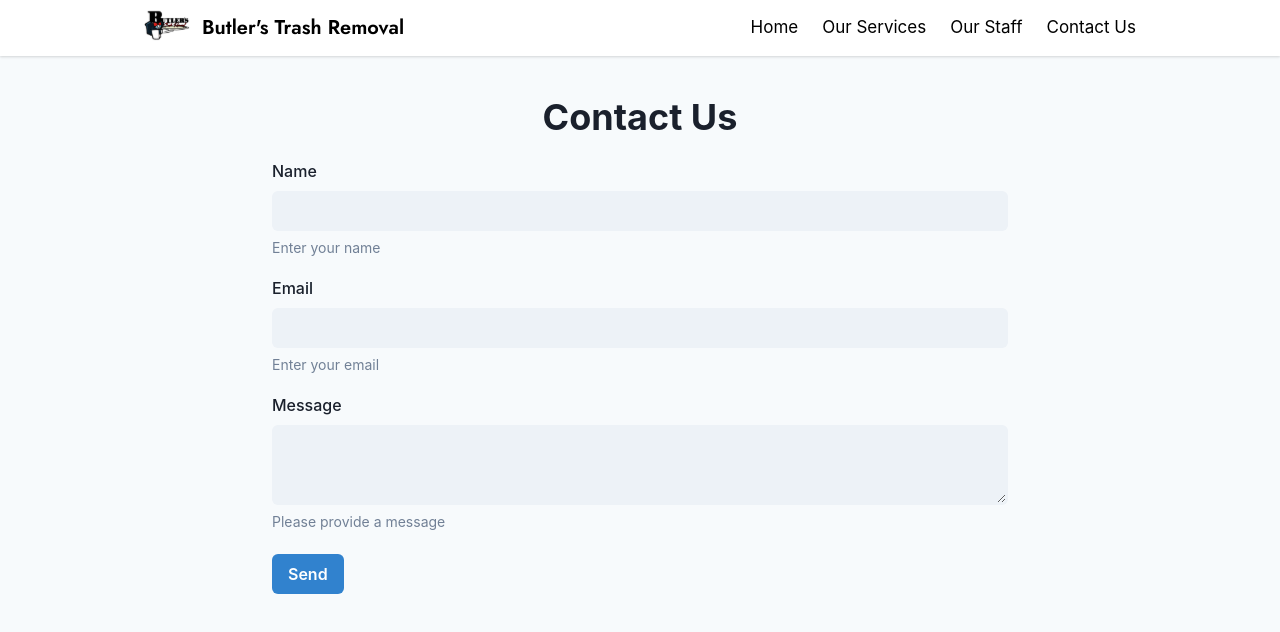
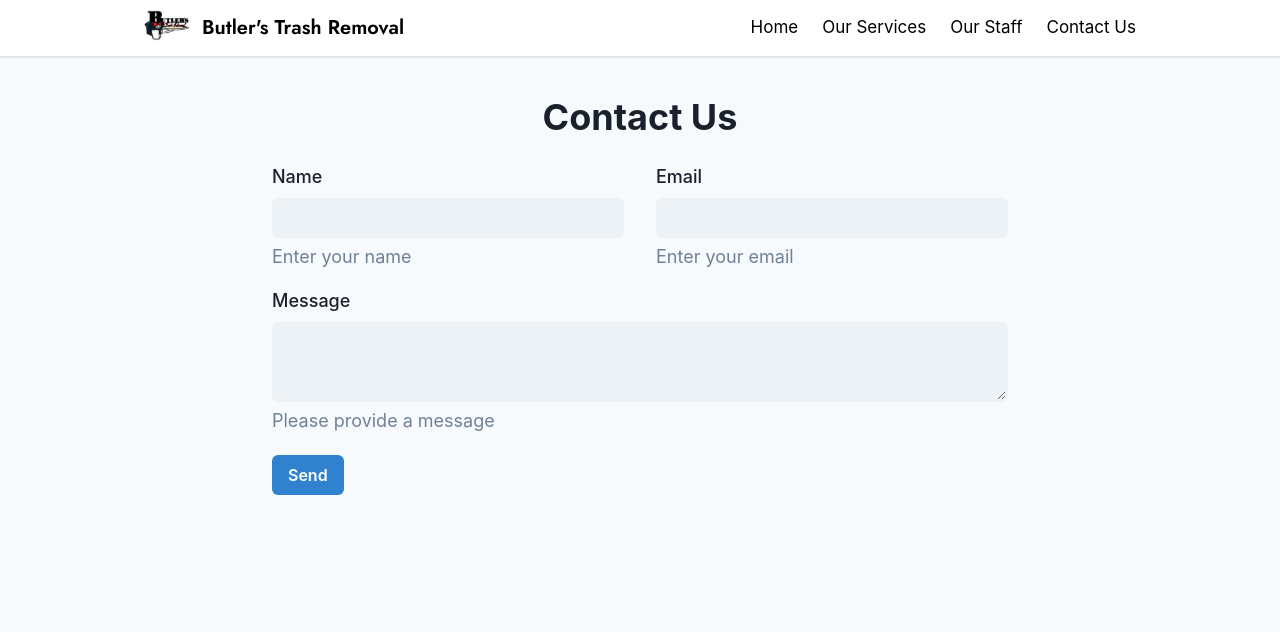
Before and after one commit to codymjarrett/butlers-trash-removal, a Next.js app: page /contact in a window 1280 px wide. Shown: the top 632 px of the page. Built offline with nearby package versions, Linux system fonts and the light colour scheme.

Commit message:
format a bit better

```diff
--- a/pages/_app.tsx
+++ b/pages/_app.tsx
@@ -2,10 +2,11 @@ import '../styles/globals.css';
 import type { AppProps } from 'next/app';
 
 import { ChakraProvider } from '@chakra-ui/react';
+import { customTheme } from '../theme';
 
 function MyApp({ Component, pageProps }: AppProps) {
   return (
-    <ChakraProvider>
+    <ChakraProvider theme={customTheme}>
       <Component {...pageProps} />
     </ChakraProvider>
   );
--- a/pages/contact.tsx
+++ b/pages/contact.tsx
@@ -1,5 +1,4 @@
 import React from 'react';
-import { useRouter } from 'next/router';
 import type { NextPage } from 'next';
 import { Formik, Field, Form, FormikHelpers, FormikErrors } from 'formik';
 
@@ -13,7 +12,9 @@ import {
   FormHelperText,
   Heading,
   Input,
+  Stack,
   Textarea,
+  useMediaQuery,
 } from '@chakra-ui/react';
 
 import Layout from '../components/Layout';
@@ -40,13 +41,12 @@ const validateForm = (values: Values) => {
 };
 
 const Contact: NextPage = () => {
-  const router = useRouter();
+  const [isLargerThan768] = useMediaQuery('(min-width: 768px)');
+
   return (
     <Layout>
-      <Container maxW="container.md" mt={6}>
+      <Container maxW="container.md" mt={5}>
         <Heading textAlign="center">Contact Us</Heading>
-      </Container>
-      <Container maxW="container.md" mt={5}>
         <Formik
           initialValues={{ name: '', email: '', message: '' }}
           validate={validateForm}
@@ -77,13 +77,20 @@ const Contact: NextPage = () => {
             errors,
           }) => (
             <Form onSubmit={handleSubmit}>
+              <Stack
+                direction={{ base: 'column', md: 'row' }}
+                spacing={8}
+                mt={6}
+              >
                 <Field id="name" name="name">
                   {({ field, form }: { field: typeof Field; form: any }) => (
-                  <Box>
+                    <Box width={isLargerThan768 ? 'half' : 'full'}>
                       <FormControl
                         isInvalid={form.errors.name && form.touched.name}
                       >
-                      <FormLabel htmlFor="name">Name</FormLabel>
+                        <FormLabel htmlFor="name" fontSize="lg">
+                          Name
+                        </FormLabel>
                         <Input
                           {...field}
                           id="name"
@@ -93,9 +100,13 @@ const Contact: NextPage = () => {
                           variant="filled"
                         />
                         {form.errors.name ? (
-                        <FormErrorMessage>{form.errors.name}</FormErrorMessage>
+                          <FormErrorMessage>
+                            {form.errors.name}
+                          </FormErrorMessage>
                         ) : (
-                        <FormHelperText>Enter your name</FormHelperText>
+                          <FormHelperText fontSize="lg">
+                            Enter your name
+                          </FormHelperText>
                         )}
                       </FormControl>
                     </Box>
@@ -103,11 +114,13 @@ const Contact: NextPage = () => {
                 </Field>
                 <Field id="email" name="email">
                   {({ field, form }: { field: typeof Field; form: any }) => (
-                  <Box mt={5}>
+                    <Box mt={5} width={isLargerThan768 ? 'half' : 'full'}>
                       <FormControl
                         isInvalid={form.errors.email && form.touched.email}
                       >
-                      <FormLabel htmlFor="email">Email</FormLabel>
+                        <FormLabel htmlFor="email" fontSize="lg">
+                          Email
+                        </FormLabel>
                         <Input
                           {...field}
                           id="email"
@@ -117,21 +130,28 @@ const Contact: NextPage = () => {
                           variant="filled"
                         />
                         {form.errors.email ? (
-                        <FormErrorMessage>{form.errors.email}</FormErrorMessage>
+                          <FormErrorMessage>
+                            {form.errors.email}
+                          </FormErrorMessage>
                         ) : (
-                        <FormHelperText>Enter your email</FormHelperText>
+                          <FormHelperText fontSize="lg">
+                            Enter your email
+                          </FormHelperText>
                         )}
                       </FormControl>
                     </Box>
                   )}
                 </Field>
+              </Stack>
               <Field id="message" name="message">
                 {({ field, form }: { field: typeof Field; form: any }) => (
                   <Box mt={5}>
                     <FormControl
                       isInvalid={form.errors.message && form.touched.message}
                     >
-                      <FormLabel htmlFor="message">Message</FormLabel>
+                      <FormLabel htmlFor="message" fontSize="lg">
+                        Message
+                      </FormLabel>
                       <Textarea
                         {...field}
                         id="message"
@@ -145,7 +165,7 @@ const Contact: NextPage = () => {
                           {form.errors.message}
                         </FormErrorMessage>
                       ) : (
-                        <FormHelperText>
+                        <FormHelperText fontSize="lg">
                           Please provide a message
                         </FormHelperText>
                       )}
--- /dev/null
+++ b/theme.ts
@@ -0,0 +1,9 @@
+// 1. Import `extendTheme`
+import { extendTheme } from '@chakra-ui/react';
+
+// 2. Call `extendTheme` and pass your custom values
+export const customTheme = extendTheme({
+  sizes: {
+    half: '50%',
+  },
+});
```
Also changed, not shown: pages/index.tsx (+9 -5 lines), pages/services.tsx (+5 -3 lines). Lines whose indentation alone changed are shown as unchanged.
